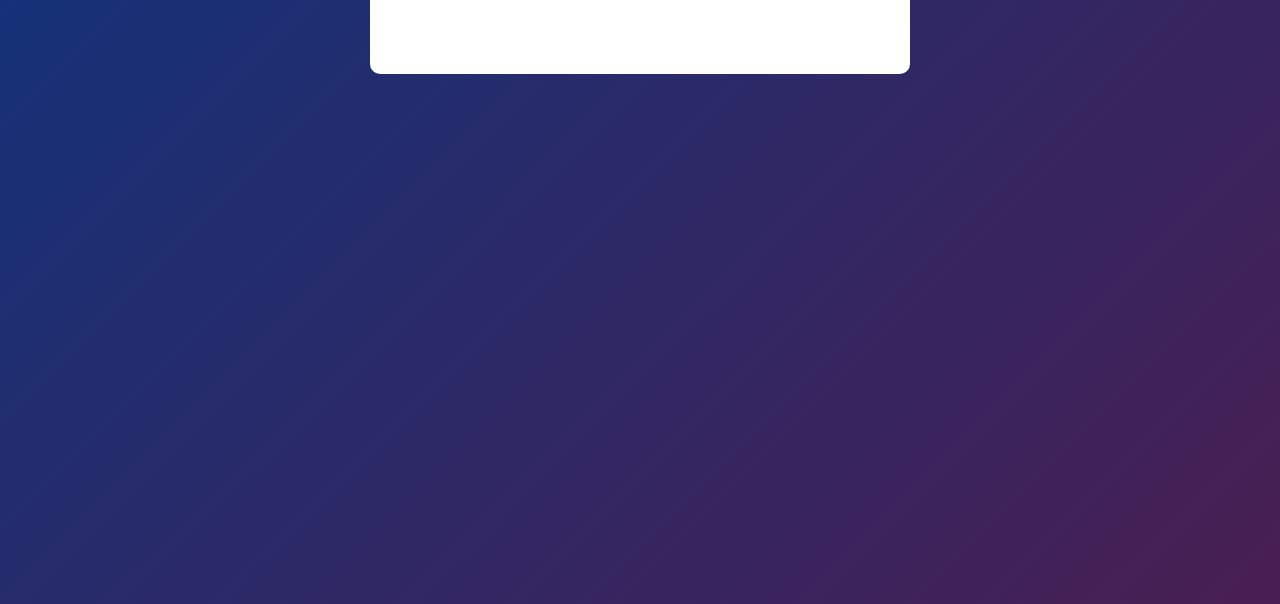
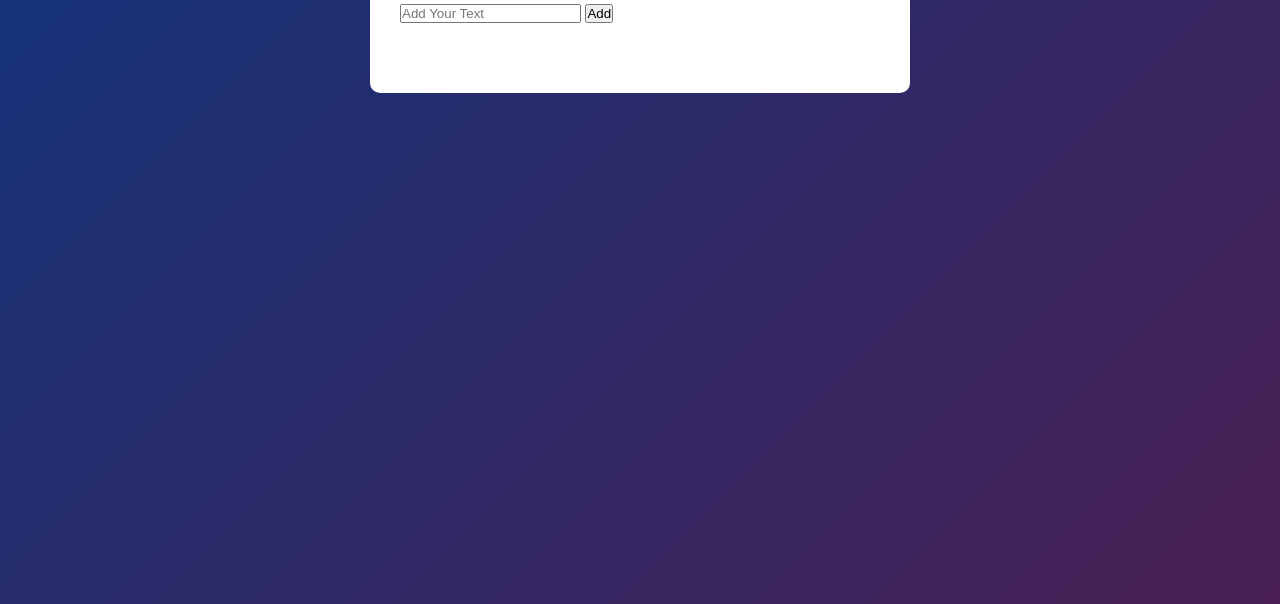
Before and after one commit to Zeynab-jalalian/ToDoList, a plain HTML site: page index.html in a window 1280 px wide. Shown: the part 196-800 px from the top of the page. Drawn offline with Linux system fonts and the light colour scheme.

Commit message:
create row div

```diff
--- a/index.html
+++ b/index.html
@@ -10,6 +10,10 @@
     <div class="container">
         <div class="todo-app">
             <h2>To Do List <img src="img/icon.png" alt=""></h2>
+            <div class="row">
+                <input type="text" id="input-box" placeholder="Add Your Text">
+                <button>Add</button>
+            </div>
         </div>
     </div>
 
```
